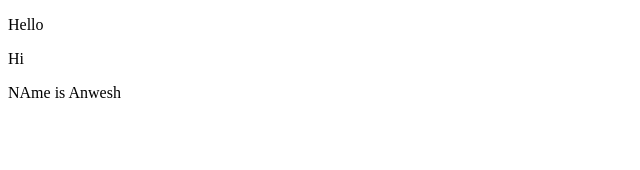
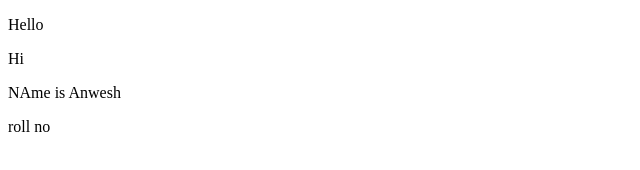
Before and after one commit to anweshgoud/amazon_project, a plain HTML site: page index4.html in a window 1280 px wide. Shown: the full height of the page, 0-640 px from the left. Drawn offline with Linux system fonts and the light colour scheme.

Commit message:
add d=some

```diff
--- a/index4.html
+++ b/index4.html
@@ -10,6 +10,7 @@
     <p>Hello</p>
     <p>Hi</p>
     <p>NAme is Anwesh</p>
+    <p>roll no</p>
 
 
 </body>
```
